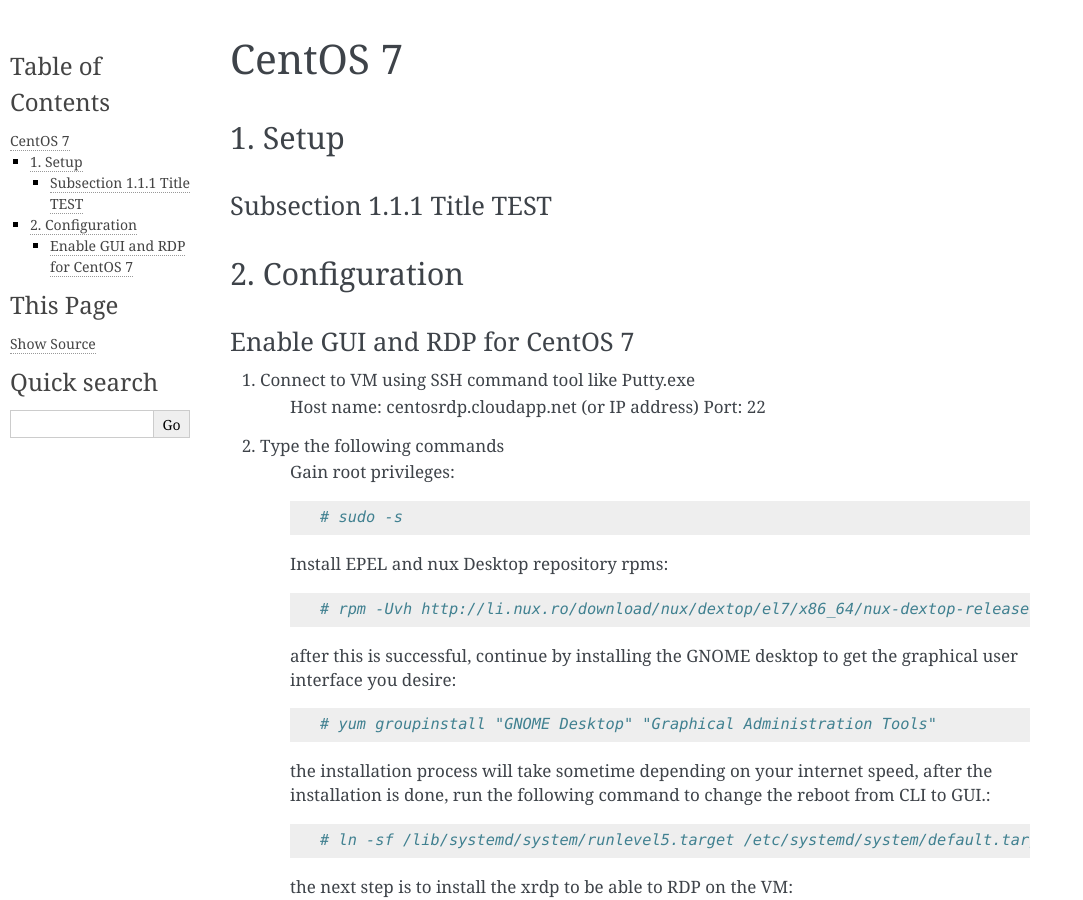
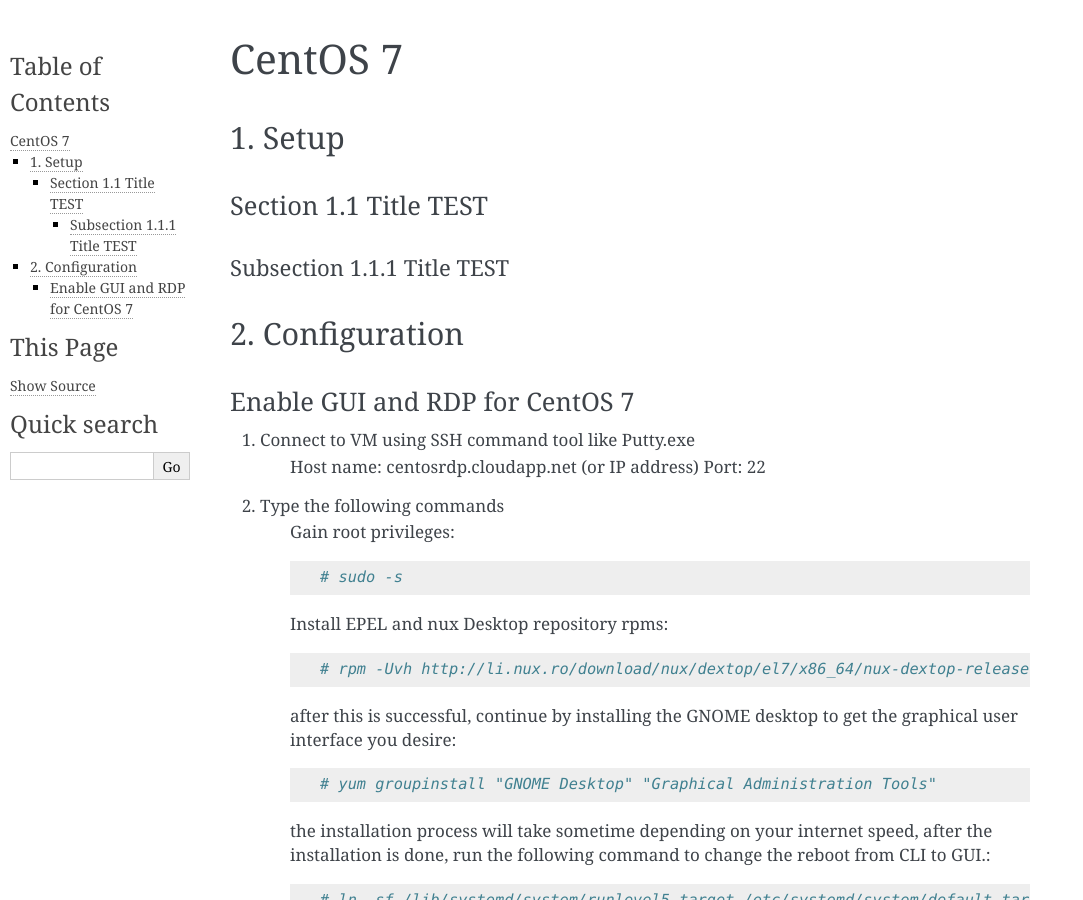
Before and after one commit to tuyennguyensiliconspots/ProgrammingLanguages, a Sphinx documentation site: the page built from source/centos7.rst, in a window 1280 px wide and 900 px high. Shown: the whole window, without its empty margins (0-1083 px from the left). Built offline with Sphinx 7.4.7, drawn with Linux system fonts in a browser that asks for light colours.

Commit message:
Update CentOS

```diff
--- a/source/centos7.rst
+++ b/source/centos7.rst
@@ -1,17 +1,21 @@
+===============
 CentOS 7
 ===============
 
 1.  Setup
------------------
+===============
+
+Section 1.1 Title TEST
+---------------------------
 
 Subsection 1.1.1 Title TEST
 ~~~~~~~~~~~~~~~~~~~~~~~~~~~
 
 2. Configuration
------------------
+===============
 
 Enable GUI and RDP for CentOS 7
-~~~~~~~~~~~~~~~~~~~~~~~~~~~~~~~
+-------------------------------
 
 1. Connect to VM using SSH command tool like Putty.exe
     Host name: centosrdp.cloudapp.net (or IP address)
```
